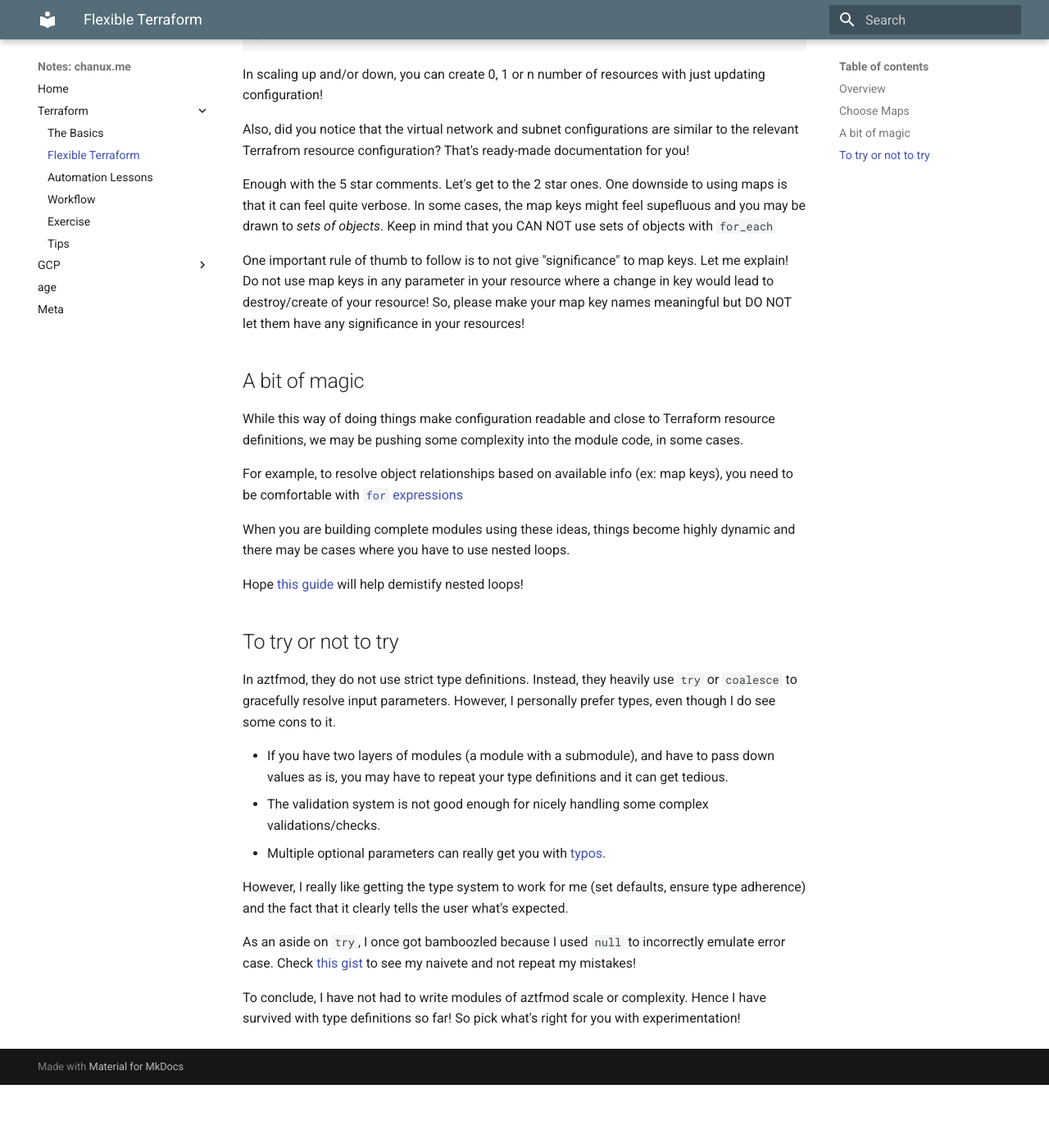
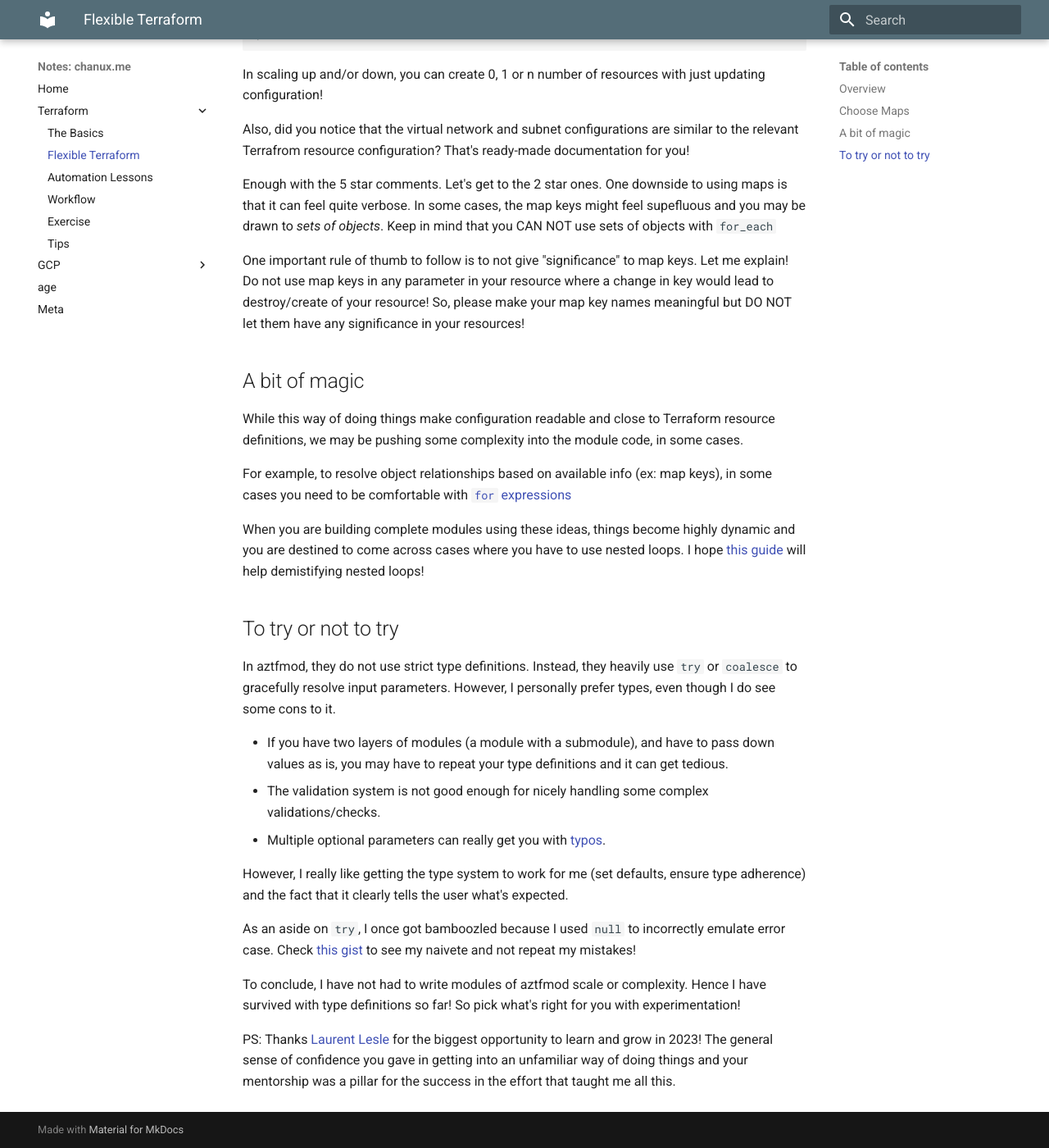
Before and after one commit to chanux/notes.chanux.me, an MkDocs documentation site: the page built from docs/terraform/flexible.md, in a window 1280 px wide and 1400 px high, scrolled down 2045 px. Shown: the whole window at 82% size. Built offline with MkDocs 1.6.1 and Material for MkDocs 9.7.7, drawn with Linux system fonts in a browser that asks for light colours; before the commit the page ends 3368 px from its top, so only the background shows below that; some of the changed text lies outside the part shown.

Commit message:
Flexible Terraform: Readability updates and thank you note to Laurent

````diff
--- a/docs/terraform/flexible.md
+++ b/docs/terraform/flexible.md
@@ -4,8 +4,8 @@
 
 When the days were old an simple, we created simple modules with a few
 variables and created a buch of resources. If we wanted multiple instances of
-a resource we used `count`s. If we wanted to create multiple instances of
-a resource with some custom info we used `list`s.
+a resource, we used `count`s. If we wanted to create multiple instances of
+a resource with some custom info, we used `list`s.
 
 Then we learned about [the troubles of
 lists](https://faun.pub/terraform-deleting-an-element-from-a-list-cb5bdadc8bbd),
@@ -55,8 +55,8 @@ virtual_networks = {
 
 So yeah, choose not just maps. Choose maps of objects!
 
-This makes your config more readable, helps separating code and config and map
-keys provides an interesting benefit!
+This makes your config more readable and it helps separating code and config.
+On top of that, map keys provide an interesting benefit!
 
 ```
 subnets = {
@@ -129,15 +129,14 @@ Terraform resource definitions, we may be pushing some complexity into the
 module code, in some cases.
 
 For example, to resolve object relationships based on available info (ex: map
-keys), you need to be comfortable with [`for`
+keys), in some cases you need to be comfortable with [`for`
 expressions](https://developer.hashicorp.com/terraform/language/expressions/for)
 
 When you are building complete modules using these ideas, things become highly
-dynamic and there may be cases where you have to use nested loops.
-
-Hope [this
+dynamic and you are destined to come across cases where you have to use nested
+loops. I hope [this
 guide](https://gist.github.com/chanux/e9ebabb46169b9d2c46c331f56da4800) will
-help demistify nested loops!
+help demistifying nested loops!
 
 ## To try or not to try
 
@@ -165,3 +164,8 @@ my naivete and not repeat my mistakes!
 To conclude, I have not had to write modules of aztfmod scale or complexity.
 Hence I have survived with type definitions so far! So pick what's right for
 you with experimentation!
+
+PS: Thanks [Laurent Lesle](https://github.com/LaurentLesle) for the biggest
+opportunity to learn and grow in 2023! The general sense of confidence you gave
+in getting into an unfamiliar way of doing things and your mentorship was
+a pillar for the success in the effort that taught me all this.
````
